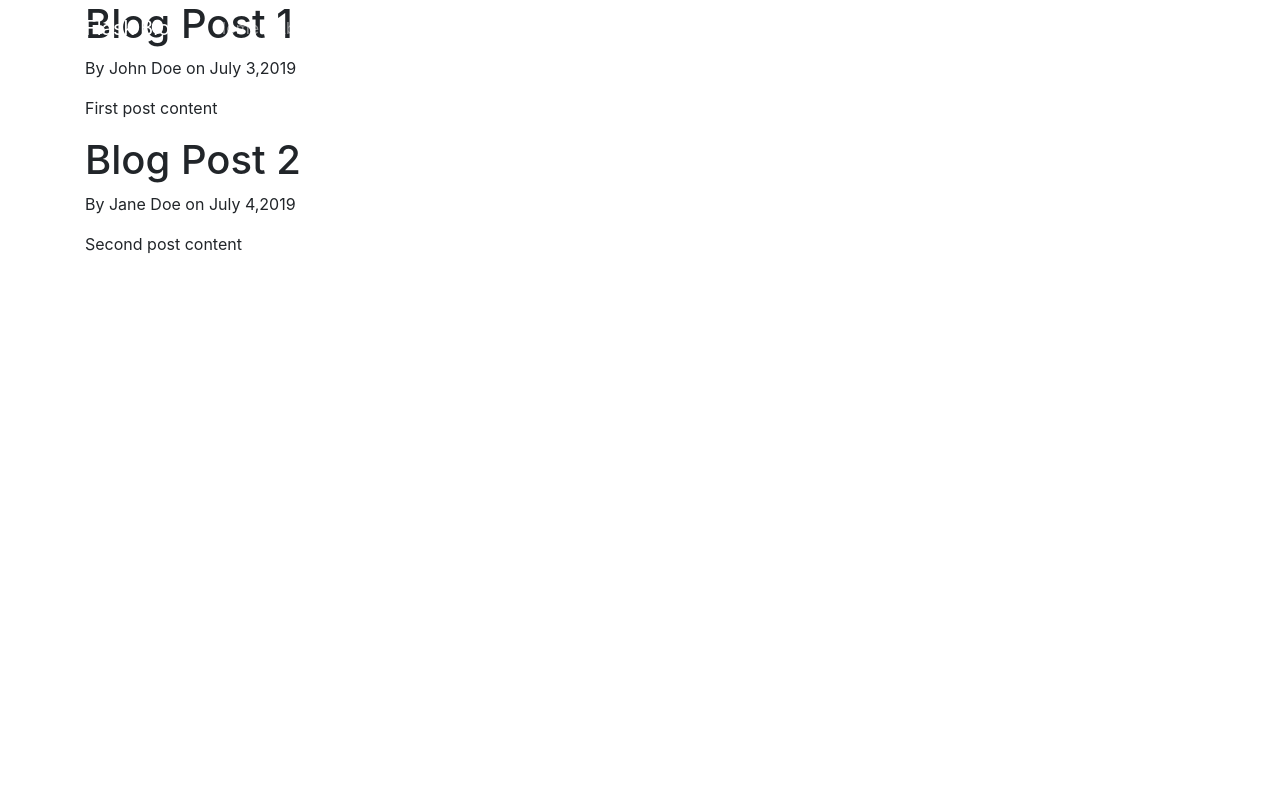
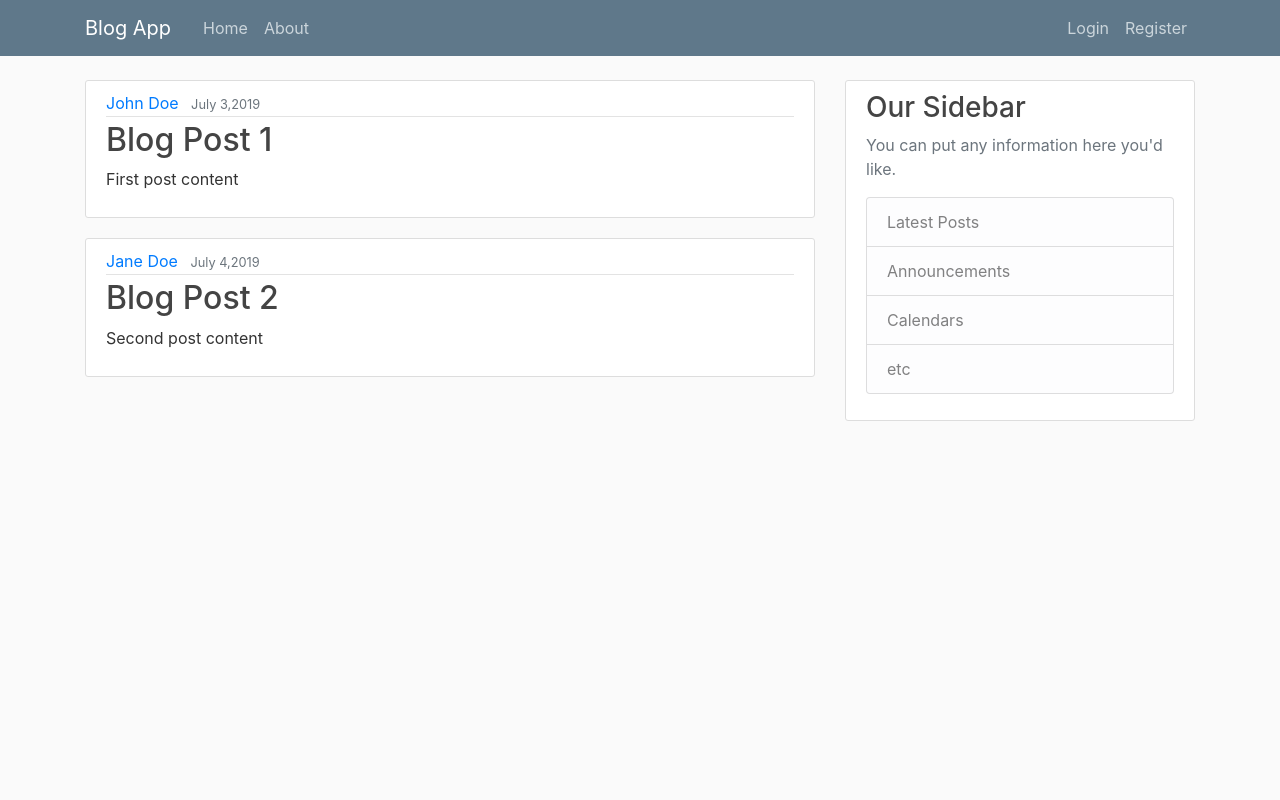
Before and after one commit to Vivvianne/Blog, a Flask app: page / in a window 1280 px wide. Run offline with Flask 2, Linux system fonts and the light colour scheme; some libraries are stand-ins or nearby versions.

Commit message:
install flask-wtf, updated the home.html

```diff
--- a/run.py
+++ b/run.py
@@ -1,4 +1,4 @@
-from flask import Flask, render_template
+from flask import Flask, render_template, url_for
 
 app = Flask(__name__)
 
--- /dev/null
+++ b/static/main.css
@@ -0,0 +1,80 @@
+body {
+    background: #fafafa;
+    color: #333333;
+    margin-top: 5rem;
+  }
+
+  h1, h2, h3, h4, h5, h6 {
+    color: #444444;
+  }
+
+  .bg-steel {
+    background-color: #5f788a;
+  }
+
+  .site-header .navbar-nav .nav-link {
+    color: #cbd5db;
+  }
+
+  .site-header .navbar-nav .nav-link:hover {
+    color: #ffffff;
+  }
+
+  .site-header .navbar-nav .nav-link.active {
+    font-weight: 500;
+  }
+
+  .content-section {
+    background: #ffffff;
+    padding: 10px 20px;
+    border: 1px solid #dddddd;
+    border-radius: 3px;
+    margin-bottom: 20px;
+  }
+
+  .article-title {
+    color: #444444;
+  }
+
+  a.article-title:hover {
+    color: #428bca;
+    text-decoration: none;
+  }
+
+  .article-content {
+    white-space: pre-line;
+  }
+
+  .article-img {
+    height: 65px;
+    width: 65px;
+    margin-right: 16px;
+  }
+
+  .article-metadata {
+    padding-bottom: 1px;
+    margin-bottom: 4px;
+    border-bottom: 1px solid #e3e3e3
+  }
+
+  .article-metadata a:hover {
+    color: #333;
+    text-decoration: none;
+  }
+
+  .article-svg {
+    width: 25px;
+    height: 25px;
+    vertical-align: middle;
+  }
+
+  .account-img {
+    height: 125px;
+    width: 125px;
+    margin-right: 20px;
+    margin-bottom: 16px;
+  }
+
+  .account-heading {
+    font-size: 2.5rem;
+  }
--- a/templates/base.html
+++ b/templates/base.html
@@ -7,13 +7,14 @@
 
     <!-- Bootstrap CSS -->
     <link rel="stylesheet" href="https://stackpath.bootstrapcdn.com/bootstrap/4.3.1/css/bootstrap.min.css" integrity="sha384-ggOyR0iXCbMQv3Xipma34MD+dH/1fQ784/j6cY/iJTQUOhcWr7x9JvoRxT2MZw1T" crossorigin="anonymous">
+    <link rel="stylesheet" type="text/css" href="{{url_for('static', filename='main.css') }}"
 
 
     {%if title%}
     <title>Blog App - {{ title }}</title>
 {% else %}
 
-<title>Blog App</title>
+<title></title>
 
 {% endif %}
 </head>
@@ -22,7 +23,7 @@
     <header class="site-header">
         <nav class="navbar navbar-expand-md navbar-dark bg-steel fixed-top">
             <div class="container">
-                <a class="navbar-brand mr-4" href="/">Flask Blog</a>
+                <a class="navbar-brand mr-4" href="/">Blog App</a>
                 <button class="navbar-toggler" type="button" data-toggle="collapse" data-target="#navbarToggle" aria-controls="navbarToggle" aria-expanded="false" aria-label="Toggle navigation">
                     <span class="navbar-toggler-icon"></span>
                 </button>
@@ -40,10 +41,26 @@
             </div>
         </nav>
     </header>
-    <div class ="container">
-        {% block content %}
-        {% endblock %}
+    <main role="main" class="container">
+  <div class="row">
+    <div class="col-md-8">
+      {% block content %}{% endblock %}
     </div>
+    <div class="col-md-4">
+      <div class="content-section">
+        <h3>Our Sidebar</h3>
+        <p class='text-muted'>You can put any information here you'd like.
+          <ul class="list-group">
+            <li class="list-group-item list-group-item-light">Latest Posts</li>
+            <li class="list-group-item list-group-item-light">Announcements</li>
+            <li class="list-group-item list-group-item-light">Calendars</li>
+            <li class="list-group-item list-group-item-light">etc</li>
+          </ul>
+        </p>
+      </div>
+    </div>
+  </div>
+</main>
 
     <!-- Optional JavaScript -->
     <!-- jQuery first, then Popper.js, then Bootstrap JS -->
--- a/templates/home.html
+++ b/templates/home.html
@@ -1,8 +1,17 @@
 {% extends 'base.html' %}
 {% block content %}
     {% for post in posts %}
-        <h1> {{ post.title }}</h1>
-        <p>By {{ post.author }} on {{ post.date_posted}}</p>
-        <p>{{ post.content }}
+
+    <article class="media content-section">
+        <div class="media-body">
+            <div class="article-metadata">
+                <a class="mr-2" href="#">{{ post.author }}</a>
+                <small class="text-muted">{{ post.date_posted }}</small>
+            </div>
+            <h2><a class="article-title" href="#">{{ post.title }}</a></h2>
+            <p class="article-content">{{ post.content }}</p>
+        </div>
+    </article>
+
     {% endfor %}
 {% endblock content %}
```
